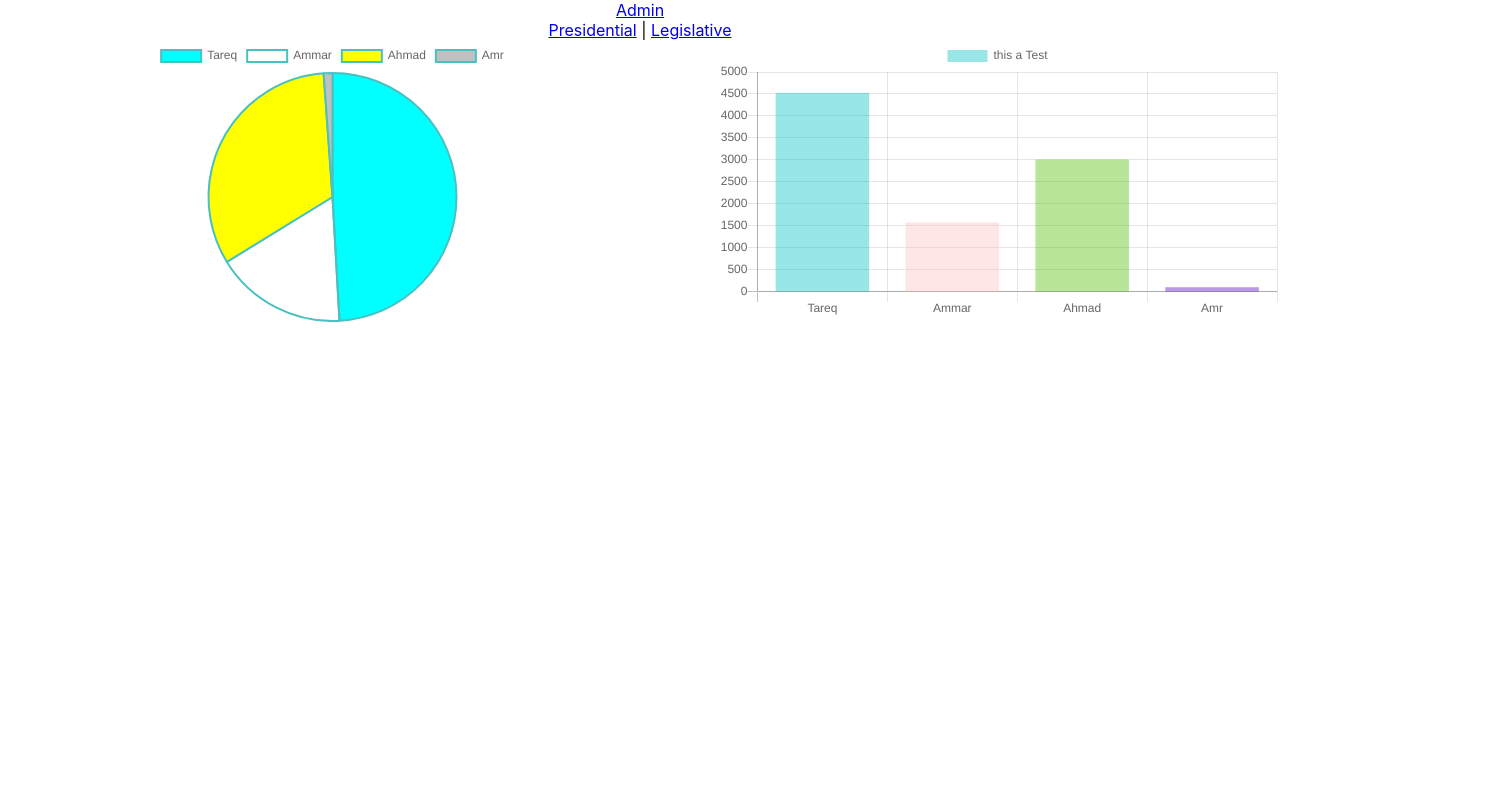
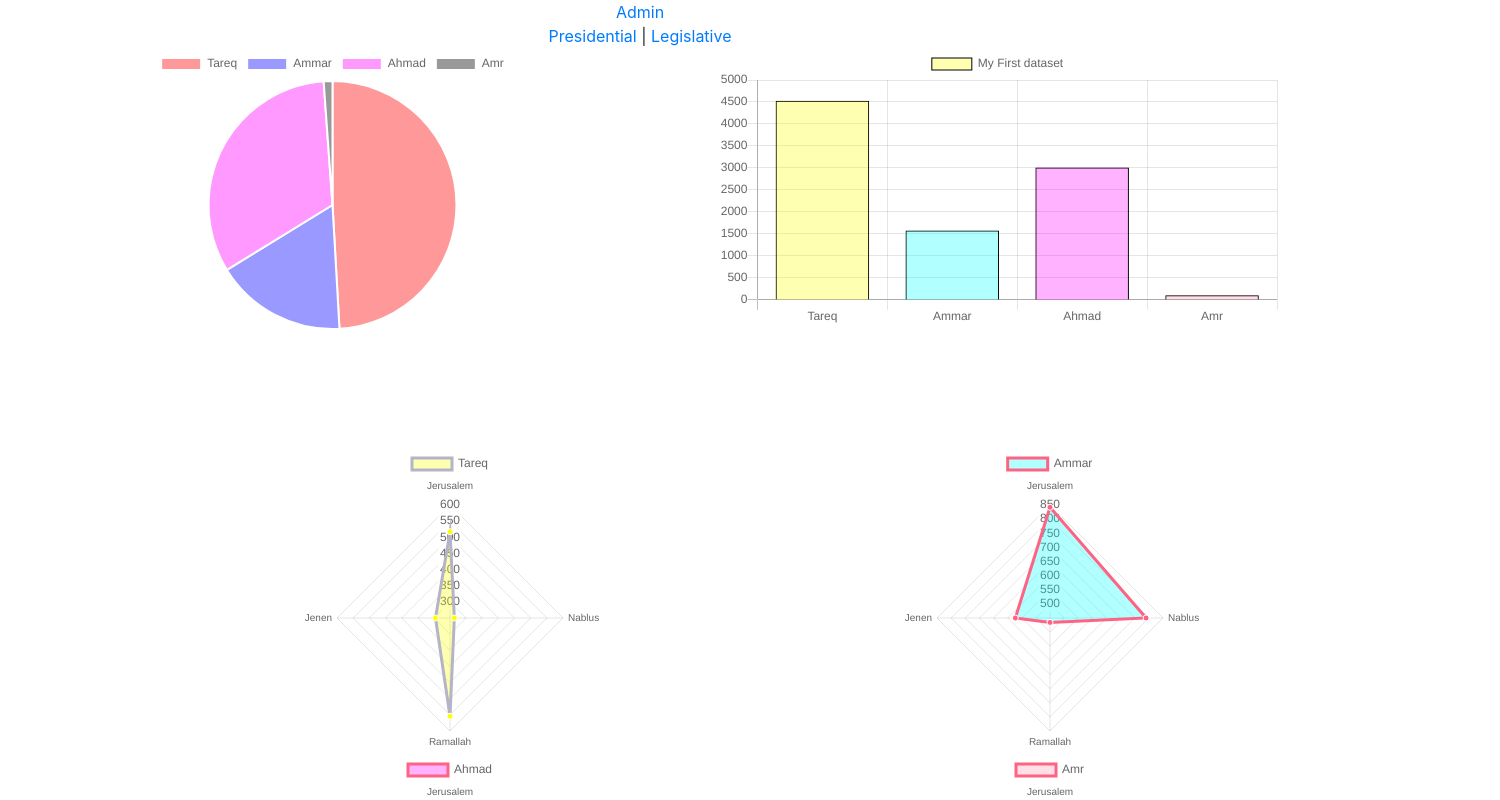
Before and after one commit to azierahmed/VotingApp, a React (Create React App) app in the folder voting_webapp_client/: page /admin/presidential in a window 1280 px wide. Shown: the top 800 px of the page, 1500 px wide, since content can reach past the window. Built offline with nearby package versions, Linux system fonts and the light colour scheme.

Commit message:
adding user

```diff
--- a/voting_webapp_client/package.json
+++ b/voting_webapp_client/package.json
@@ -9,11 +9,14 @@
     "@testing-library/react": "^11.2.5",
     "@testing-library/user-event": "^12.7.1",
     "axios": "^0.21.1",
+    "bootstrap": "^4.6.0",
     "chart.js": "^2.9.4",
     "react": "^17.0.1",
+    "react-bootstrap": "^1.5.0",
     "react-chartjs-2": "^2.11.1",
     "react-dom": "^17.0.1",
     "react-multistep": "^5.1.0",
+    "react-router": "^5.2.0",
     "react-scripts": "4.0.2",
     "semantic-ui-react": "^2.0.3",
     "web-vitals": "^1.1.0"
--- a/voting_webapp_client/src/App.js
+++ b/voting_webapp_client/src/App.js
@@ -1,22 +1,11 @@
 import './App.css';
-import Admin from "./components/Admin/Admin"
-import { Link,navigate,Router } from "@reach/router"
-import Presidential from './components/Admin/Presidential'
-import Legislative from './components/Admin/Legislative'
-import Region from "./components/Admin//Region"
-import Party from "./components/Admin//Party"
+import Main from "./components/Admin//Main"
 
 
 function App() {
-
   return (
   <div className="App">
-    <Link to="/admin/presidential">Admin</Link>
-    <Router>
-    <Presidential path="/admin/presidential"/>
-    <Region path="/admin/legislative/region/:nt"/>
-    <Party path="/admin/legislative/party/:nt"/>
-    </Router>
+      <Main/>
     </div>
   );
 }
--- a/voting_webapp_client/src/components/Admin/Legislative.js
+++ b/voting_webapp_client/src/components/Admin/Legislative.js
@@ -10,7 +10,7 @@ export default props => {
 
     return(
         <div>
-        <Link to="/admin/legislative/region/Jerusalem">Region</Link>   |  <Link to="/admin/legislative/party/Bashar">Party</Link>
+        <Link to="/admin/users">Users</Link> | <Link to="/admin/legislative/region/Jerusalem">Region</Link>   |  <Link to="/admin/legislative/party/Bashar">Party</Link>
         </div>
     )
 }
--- /dev/null
+++ b/voting_webapp_client/src/components/Admin/Main.js
@@ -0,0 +1,23 @@
+import { Link,navigate,Redirect ,Router } from "@reach/router"
+import Presidential from './Presidential'
+import Region from "./Region"
+import Party from "./Party"
+import Users from "./Users"
+
+
+function App() {
+    navigate("/admin/presidential")
+    return (
+    <div className="App">
+    <Link to="/admin/presidential">Admin</Link>
+    <Router>
+        <Presidential path="/admin/presidential"/>
+        <Region path="/admin/legislative/region/:nt"/>
+        <Party path="/admin/legislative/party/:nt"/>
+        <Users path="/admin/users"/>
+    </Router>
+    </div>
+    );
+}
+
+export default App;
--- a/voting_webapp_client/src/components/Admin/Party.js
+++ b/voting_webapp_client/src/components/Admin/Party.js
@@ -9,11 +9,13 @@ export default props => {
     const [lab,setlab]=useState("");
     const partyname=props.nt;
     var arr=[];
+    var sum=0;
     for(var i=0;i<5;i++){
         var rand =(Math.random() * (1000));
         arr.push(rand)
+        sum+=parseInt(rand)
     }
-    var mail =25+(Math.random() * (100));
+    var mail =(Math.random() * (100));
 
 
     var party=['Jerusalem','Nablus','Ramallah','Jenen']
@@ -104,11 +106,12 @@ export default props => {
             <div style={{display:"flex"}}>
                 <div style={{display:"block",width:600,height:400,marginRight:100,marginLeft:50}}>
                     <Bar data={data}/>
+                    <h4>Total Votes: {sum}</h4>
 
                 </div>
                 <div style={{display:"block",width:600,height:400}}>
                     <Pie data={gender}/>
-
+                    <h4>{parseInt(sum*mail/100)}  /  {parseInt(sum*(100-mail)/100)}</h4>
                 </div>
             </div>
         </div>
--- a/voting_webapp_client/src/components/Admin/Presidential.js
+++ b/voting_webapp_client/src/components/Admin/Presidential.js
@@ -1,70 +1,119 @@
 import {useEffect, useState} from "react";
 import { Link, Router } from "@reach/router"
 // import Chart from '../components/Chart';
-import {Doughnut,Pie,Line,Bar} from 'react-chartjs-2';
+import {Radar,Pie,Line,Bar} from 'react-chartjs-2';
 import Admin from "./Admin";
 
 export default props => {
     const [lab,setlab]=useState("");
     const [data,setdata]=useState({
+    labels:['Tareq', 'Ammar', 'Ahmad', 'Amr'],
+	datasets: [{
+		data: [4527, 1578, 3009, 105],
+		backgroundColor: ['rgba(255,0,0,0.4)','rgba(0,0,255,0.4)','rgba(255,0,255,0.4)','rgba(0,0,0,.4)'],
+		hoverBackgroundColor: [
+		'#FF6384',
+		'#36A2EB',
+		'#FFCE56'
+		]
+	}]});
+    var arr=[];
+
+    for(var j=0;j<4;j++){var arr2=[];
+        for(var i=0;i<4;i++){
+        var rand =(Math.random()*(1000));
+        arr2.push(rand)
+        }
+        arr.push(arr2)
+    }
+    console.log(arr)
+
+
+
+    const [pdata,setpdata]=useState({
         labels:['Tareq', 'Ammar', 'Ahmad', 'Amr'],
         datasets: [
             {
-            label: 'this a Test',
-            fill: false,
-            lineTension: 0.3,
-            backgroundColor: ['rgba(0,255,255,1)','rgba(255,0,255,0)','rgba(255,255,0,1)','rgba(192,192,192,1)'],
-            borderColor: 'rgba(75,192,192,1)',
-            borderCapStyle: 'butt',
-            borderDash: [],
-            borderDashOffset: 0.0,
-            borderJoinStyle: 'miter',
-            pointBorderColor: 'rgba(75,192,192,1)',
-            pointBackgroundColor: '#fff',
-            pointBorderWidth: 1,
-            pointHoverRadius: 5,
-            pointHoverBackgroundColor: 'rgba(75,192,192,1)',
-            pointHoverBorderColor: 'rgba(220,220,220,1)',
-            pointHoverBorderWidth: 2,
-            pointRadius: 1,
-            pointHitRadius: 10,
+            label: 'My First dataset',
+            backgroundColor: ['rgba(255,255,0,0.3)','rgba(0,255,255,.3)','rgba(255,0,255,0.3)','rgba(255,99,132,0.2)'],
+            borderColor: 'rgba(0,0,0,1)',
+            borderWidth: 1,
+            hoverBackgroundColor: 'rgba(255,99,132,0.4)',
+            hoverBorderColor: 'rgba(255,99,132,1)',
             data: [4527, 1578, 3009, 105]
             }
         ]
     });
 
-    const [pdata,setpdata]=useState({
-        labels:['Tareq', 'Ammar', 'Ahmad', 'Amr'],
+//radar
+    const data1 = {
+        labels:['Jerusalem','Nablus','Ramallah','Jenen'],
         datasets: [
             {
-            label: 'this a Test',
-            fill: false,
-            lineTension: 0.3,
-            backgroundColor: ['rgba(0,192,192,0.4)','rgba(255,192,192,0.4)','rgba(75,192,0,0.4)','rgba(75,0,192,0.4)'],
-            borderColor: 'rgba(75,192,192,1)',
-            borderCapStyle: 'butt',
-            borderDash: [],
-            borderDashOffset: 0.0,
-            borderJoinStyle: 'miter',
-            pointBorderColor: 'rgba(75,192,192,1)',
-            pointBackgroundColor: '#fff',
-            pointBorderWidth: 1,
-            pointHoverRadius: 5,
-            pointHoverBackgroundColor: 'rgba(75,192,192,1)',
-            pointHoverBorderColor: 'rgba(220,220,220,1)',
-            pointHoverBorderWidth: 2,
-            pointRadius: 1,
-            pointHitRadius: 10,
-            data: [4527, 1578, 3009, 105]
+            label: 'Tareq',
+            backgroundColor: 'rgba(255,255,0,0.3)',
+            borderColor: 'rgba(179,181,198,1)',
+            pointBackgroundColor: 'rgba(255,255,0,1)',
+            pointBorderColor: '#fff',
+            pointHoverBackgroundColor: '#fff',
+            pointHoverBorderColor: 'rgba(179,181,198,1)',
+            data: arr[1]
+            },
+        ]
+    };
+    const data2= {
+        labels:['Jerusalem','Nablus','Ramallah','Jenen'],
+        datasets: [
+
+            {
+            label: 'Ammar',
+            backgroundColor: 'rgba(0,255,255,.3)',
+            borderColor: 'rgba(255,99,132,1)',
+            pointBackgroundColor: 'rgba(255,99,132,1)',
+            pointBorderColor: '#fff',
+            pointHoverBackgroundColor: '#fff',
+            pointHoverBorderColor: 'rgba(255,99,132,1)',
+            data: arr[0]
+            },
+
+        ]
+    };
+    const data3 = {
+        labels:['Jerusalem','Nablus','Ramallah','Jenen'],
+        datasets: [
+            {
+                label: 'Ahmad',
+                backgroundColor: 'rgba(255,0,255,0.3)',
+                borderColor: 'rgba(255,99,132,1)',
+                pointBackgroundColor: 'rgba(255,99,132,1)',
+                pointBorderColor: '#fff',
+                pointHoverBackgroundColor: '#fff',
+                pointHoverBorderColor: 'rgba(255,99,132,1)',
+                data: arr[3]
+            },
+
+        ]
+    };
+    const data4 = {
+        labels:['Jerusalem','Nablus','Ramallah','Jenen'],
+        datasets: [
+            {
+                label: 'Amr',
+                backgroundColor: 'rgba(255,99,132,0.2)',
+                borderColor: 'rgba(255,99,132,1)',
+                pointBackgroundColor: 'rgba(255,99,132,1)',
+                pointBorderColor: '#fff',
+                pointHoverBackgroundColor: '#fff',
+                pointHoverBorderColor: 'rgba(255,99,132,1)',
+                data: arr[2]
             }
         ]
-    });
-    console.log(data.datasets[0].data)
+    };
 
     return(
         <div>
         <Admin/>
-            <div style={{display:"flex"}}>
+            <center style={{display:"flex"}}>
                 <div style={{display:"block",width:600,height:400,marginRight:100,marginLeft:50}}>
                     <Pie data={data}/>
 
@@ -73,7 +122,26 @@ export default props => {
                     <Bar data={pdata}/>
 
                 </div>
+
+            </center>
+            <div style={{display:"inline-block",width:1500}}>
+                <div style={{width:600,display:"inline-block"}}>
+                    <Radar data={data1}/>
+                </div>
+                <div style={{width:600,display:"inline-block"}}>
+
+                    <Radar data={data2}/>
+                </div>
+                <div style={{width:600,display:"inline-block"}}>
+
+                    <Radar data={data3}/>
+                </div>
+                <div style={{width:600,display:"inline-block"}}>
+
+                    <Radar data={data4}/>
+                </div>
             </div>
+
         </div>
     )
 
--- /dev/null
+++ b/voting_webapp_client/src/components/Admin/Users.js
@@ -0,0 +1,46 @@
+import {useEffect, useState} from "react";
+import { Link, Router,navigate } from "@reach/router"
+// import Chart from '../components/Chart';
+import {Doughnut,Pie,Line,Bar} from 'react-chartjs-2';
+import Admin from "./Admin";
+import Legislative from "./Legislative";
+import {Table} from "react-bootstrap";
+import 'bootstrap/dist/css/bootstrap.min.css';
+
+export default props => {
+    const [users,setusers]=useState(["Tareq","Ahmad","Mustafa","Ammar","Kahld","David","Amr"])
+    const islogin=[1,0,0,1,1,1,0,0,0]
+
+    const partys=['bashar','ISIS','Nusra','FreeArmy','Russia']
+    return(
+        <div>
+            <Admin/>
+            <Legislative/>
+            <div>
+            <Table striped bordered hover>
+                    <thead>
+                    <tr>
+                        <th scope="col">#</th>
+                        <th scope="col">Name</th>
+                        <th scope="col">Login</th>
+                    </tr>
+                    </thead>
+                    <tbody>
+                    {
+                        users.map((user, index) => {
+                            return(
+                                <tr key={index}>
+                                    <th scope="row">{index + 1}</th>
+                                    <td>{user}</td>
+                                    <td><input type="checkbox" checked={islogin[index]} /> </td>
+                                </tr>
+                            )
+                        })
+                    }
+                    </tbody>
+                </Table>
+            </div>
+        </div>
+    )
+
+}
```
Also changed, not shown: 1 other file (tests, documents, lock files or other folders).
